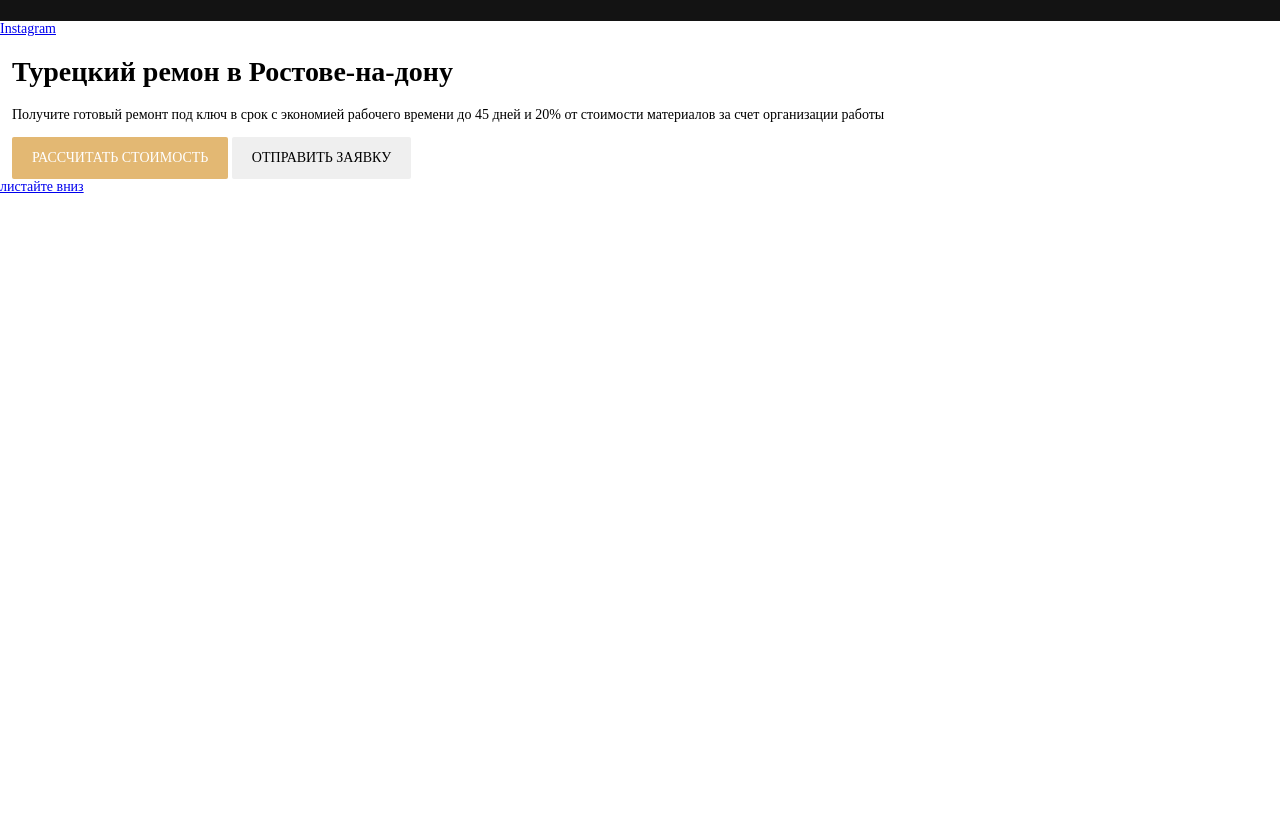
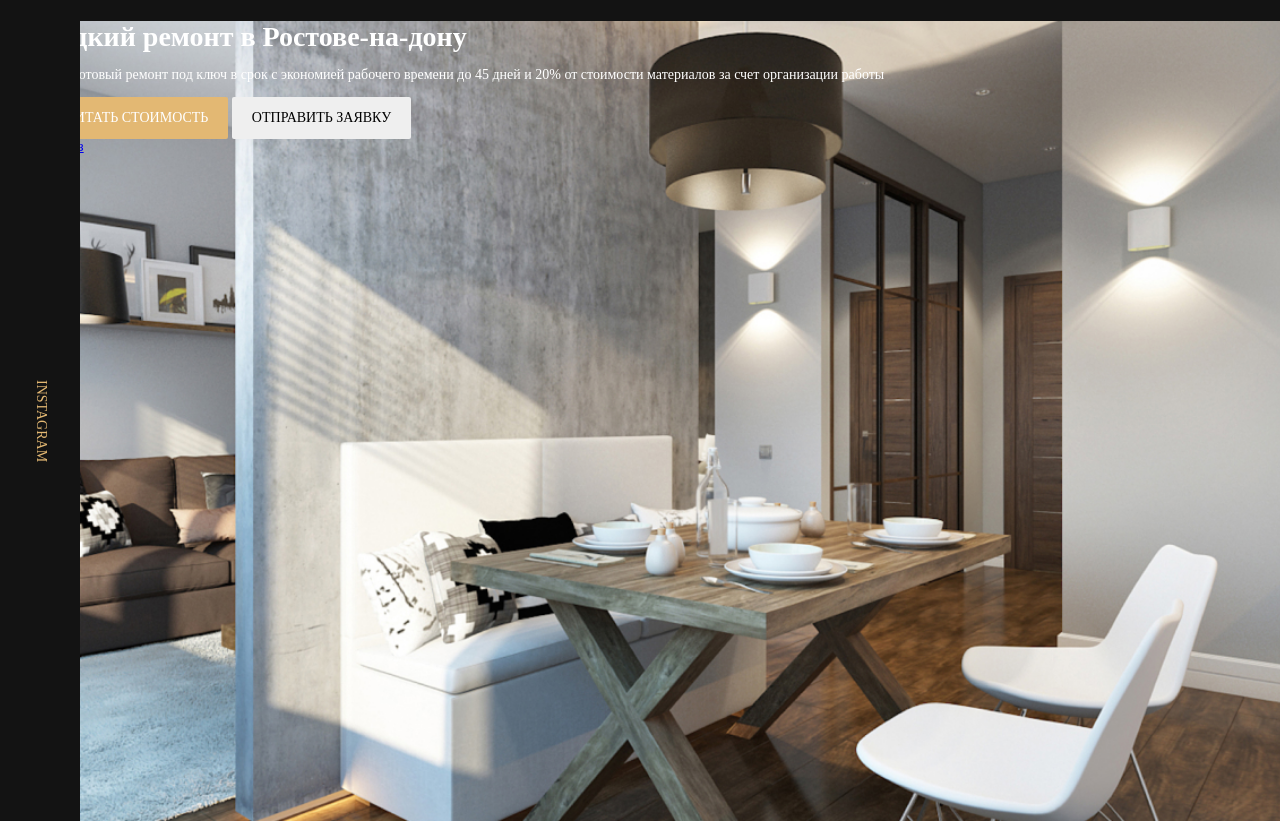
Before and after one commit to PeterLisovskij/repair-design, a website: page index.html in a window 1280 px wide. Shown: the part 69-890 px from the top of the page. Before the commit the page ends 800 px from the top, so only its background shows below. Drawn offline with Linux system fonts and the light colour scheme.

Commit message:
add: instagram button

```diff
--- a/index.html
+++ b/index.html
@@ -30,10 +30,12 @@
     </header>
     <main>
         <section class="hero">
-            <a href="#" class="instagram hero__instagram">Instagram</a>
+            <div class="instagram hero__instagram">
+            <a href="#" class="instagram__link">Instagram</a>
+            </div>
             <div class="hero__content">
                 <div class="container">
-                <h1 class="title hero__title">Турецкий ремон в Ростове-на-дону</h1>
+                <h1 class="title hero__title">Турецкий ремонт в Ростове-на-дону</h1>
                 <p class="hero__text">Получите готовый ремонт под ключ в срок с экономией рабочего времени до 45 дней и 20% от стоимости материалов за счет организации работы</p>
                 <button class="button hero__button button--primery">Рассчитать стоимость</button>
                 <button class="button hero__button button--outline">Отправить заявку</button>
--- a/sass/style.sass
+++ b/sass/style.sass
@@ -4,6 +4,7 @@
 @import 'interface'
 @import 'grid'
 @import 'templates/header'
+@import 'templates/hero'
 
 body
   font-family: 'Futura Book' sans-serif
--- /dev/null
+++ b/sass/templates/_hero.sass
@@ -0,0 +1,23 @@
+.hero
+  position: relative
+  background: $dark url('../img/hero-bg.jpg') no-repeat center / cover
+  height: 100vh
+  color: $light
+  &__instagram
+    left: 0
+    top: 0
+    position: absolute
+    max-width: 80px
+    height: 100%
+.instagram
+  display: flex
+  justify-content: space-between
+  align-items: center
+  background-color: $dark
+  &__link
+    text-transform: uppercase
+    text-decoration: none
+    color: $primery
+    transform: rotate(90deg)
+.title
+  margin: 0
```
Also changed, not shown: css/style.css, img/hero-bg.jpg (added).
